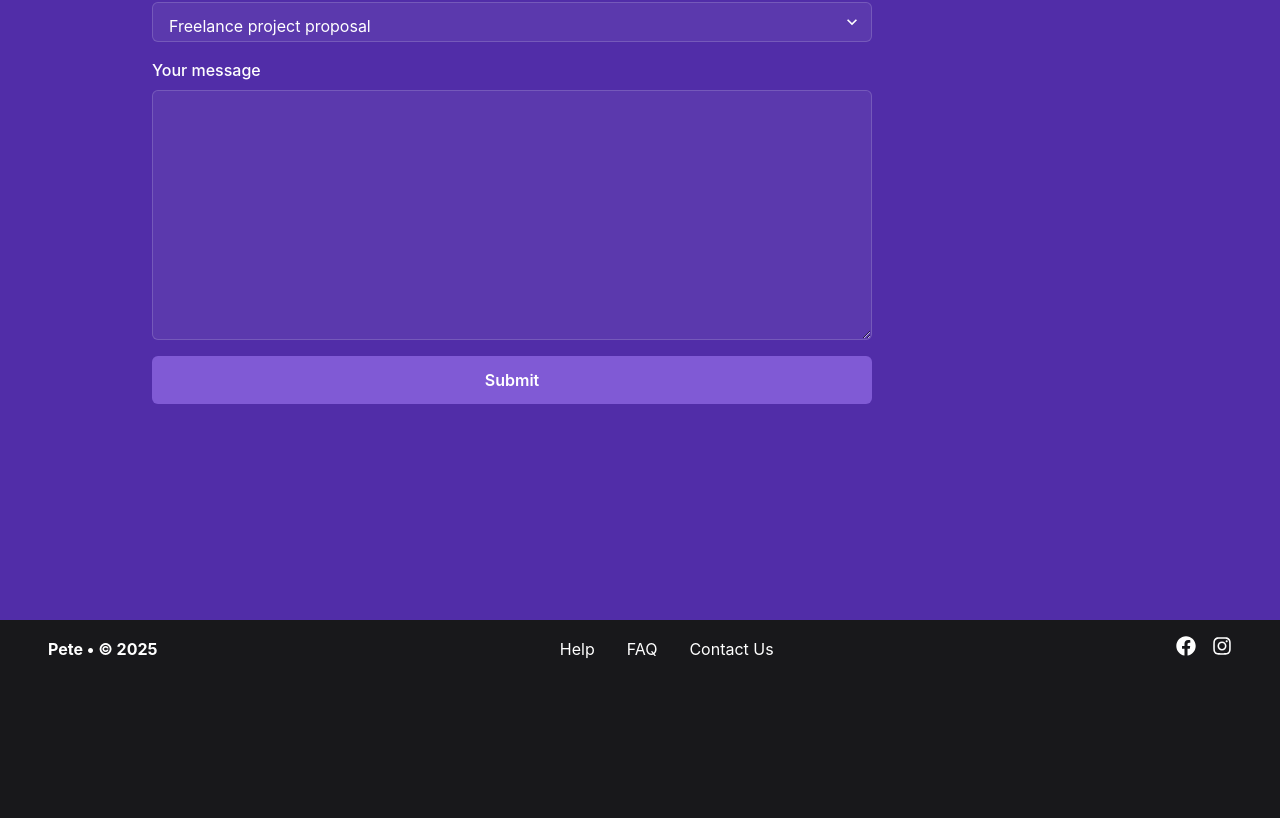
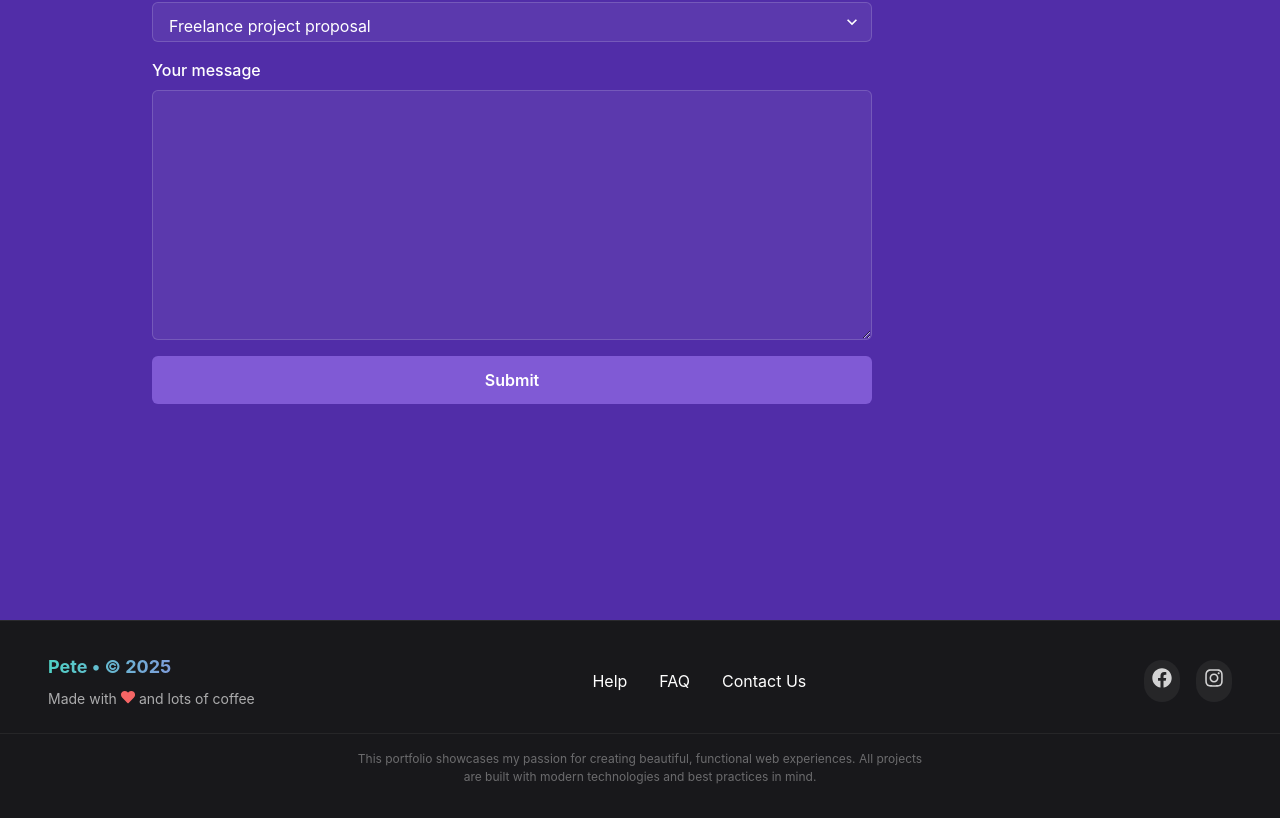
Before and after one commit to huzaifa-frontend/react-portfolio-practice, a React (Create React App) app: page / in a window 1280 px wide. Shown: the part 2320-3138 px from the top of the page. Before the commit the page ends 2998 px from the top, so only its background shows below. Built offline with nearby package versions, Linux system fonts and the light colour scheme.

Commit message:
Update Footer.js

```diff
--- a/src/components/Footer.js
+++ b/src/components/Footer.js
@@ -1,36 +1,217 @@
 import React from "react";
-import { Box, Flex, Text, HStack, Icon, Link } from "@chakra-ui/react";
-import { FaFacebook, FaInstagram } from "react-icons/fa";
+import {
+  Box,
+  Flex,
+  Text,
+  HStack,
+  Icon,
+  Link,
+  VStack,
+  useBreakpointValue,
+  Divider
+} from "@chakra-ui/react";
+import { motion } from "framer-motion";
+import { FaFacebook, FaInstagram, FaHeart } from "react-icons/fa";
+
+const MotionBox = motion(Box);
+const MotionFlex = motion(Flex);
 
 const Footer = () => {
+  const direction = useBreakpointValue({ base: "column", md: "row" });
+  const spacing = useBreakpointValue({ base: 4, md: 0 });
+  const textAlign = useBreakpointValue({ base: "center", md: "left" });
+
+  const containerVariants = {
+    hidden: { opacity: 0, y: 50 },
+    visible: {
+      opacity: 1,
+      y: 0,
+      transition: {
+        duration: 0.6,
+        staggerChildren: 0.1
+      }
+    }
+  };
+
+  const itemVariants = {
+    hidden: { opacity: 0, y: 20 },
+    visible: {
+      opacity: 1,
+      y: 0,
+      transition: {
+        duration: 0.4,
+        ease: "easeOut"
+      }
+    }
+  };
+
+  const socialIconVariants = {
+    hover: {
+      scale: 1.3,
+      rotate: 15,
+      transition: {
+        duration: 0.3,
+        ease: "easeOut"
+      }
+    }
+  };
+
+  const heartVariants = {
+    animate: {
+      scale: [1, 1.2, 1],
+      transition: {
+        duration: 1.5,
+        repeat: Infinity,
+        ease: "easeInOut"
+      }
+    }
+  };
+
   return (
-    <Box backgroundColor="#18181b" color="white" py={4}>
-      <Flex
+    <MotionBox
+      backgroundColor="#18181b"
+      color="white"
+      py={{ base: 6, md: 8 }}
+      borderTop="1px solid"
+      borderColor="whiteAlpha.200"
+      variants={containerVariants}
+      initial="hidden"
+      whileInView="visible"
+      viewport={{ once: true, amount: 0.3 }}
+    >
+      <MotionFlex
         margin="0 auto"
-        px={12}
+        px={{ base: 4, md: 12 }}
         maxWidth="1280px"
         alignItems="center"
         justifyContent="space-between"
+        flexDirection={direction}
+        gap={spacing}
+      >
+        <motion.div variants={itemVariants}>
+          <VStack spacing={2} align={textAlign}>
+            <Text
+              fontWeight="bold"
+              fontSize={{ base: "md", md: "lg" }}
+              bgGradient="linear(to-r, teal.300, purple.400)"
+              bgClip="text"
+            >
+              Pete • © {new Date().getFullYear()}
+            </Text>
+            <HStack spacing={1} fontSize="sm" color="whiteAlpha.700">
+              <Text>Made with</Text>
+              <motion.div variants={heartVariants} animate="animate">
+                <Icon as={FaHeart} color="red.400" />
+              </motion.div>
+              <Text>and lots of coffee</Text>
+            </HStack>
+          </VStack>
+        </motion.div>
+
+        {direction === "column" && <Divider borderColor="whiteAlpha.200" />}
+
+        <motion.div variants={itemVariants}>
+          <HStack
+            spacing={{ base: 6, md: 8 }}
             flexWrap="wrap"
+            justify="center"
           >
-        <Text fontWeight="bold">Pete • © {new Date().getFullYear()}</Text>
+            {[
+              { href: "/help", label: "Help" },
+              { href: "/faq", label: "FAQ" },
+              { href: "/contact", label: "Contact Us" }
+            ].map((link) => (
+              <motion.div
+                key={link.label}
+                whileHover={{ y: -2 }}
+                whileTap={{ scale: 0.95 }}
+              >
+                <Link
+                  href={link.href}
+                  fontSize={{ base: "sm", md: "md" }}
+                  position="relative"
+                  _after={{
+                    content: '""',
+                    position: "absolute",
+                    bottom: "-2px",
+                    left: 0,
+                    width: 0,
+                    height: "1px",
+                    bg: "teal.300",
+                    transition: "width 0.3s ease"
+                  }}
+                  _hover={{
+                    textDecoration: "none",
+                    color: "teal.300",
+                    _after: {
+                      width: "100%"
+                    }
+                  }}
+                  transition="color 0.2s ease"
+                >
+                  {link.label}
+                </Link>
 
-        <HStack spacing={8}>
-          <Link href="/help" _hover={{ textDecoration: "underline" }}>Help</Link>
-          <Link href="/faq" _hover={{ textDecoration: "underline" }}>FAQ</Link>
-          <Link href="/contact" _hover={{ textDecoration: "underline" }}>Contact Us</Link>
+              </motion.div>
+            ))}
           </HStack>
+        </motion.div>
 
+        {direction === "column" && <Divider borderColor="whiteAlpha.200" />}
+
+        <motion.div variants={itemVariants}>
           <HStack spacing={4}>
-          <Link href="https://facebook.com" isExternal>
-            <Icon as={FaFacebook} boxSize={5} />
+            {[
+              { icon: FaFacebook, href: "https://facebook.com", label: "Facebook" },
+              { icon: FaInstagram, href: "https://instagram.com", label: "Instagram" }
+            ].map((social) => (
+              <motion.div
+                key={social.label}
+                variants={socialIconVariants}
+                whileHover="hover"
+              >
+                <Link href={social.href} isExternal aria-label={social.label}>
+                  <Box
+                    p={2}
+                    borderRadius="full"
+                    bg="whiteAlpha.100"
+                    _hover={{
+                      bg: "whiteAlpha.200",
+                      transform: "translateY(-2px)",
+                    }}
+                    transition="all 0.3s ease"
+                  >
+                    <Icon
+                      as={social.icon}
+                      boxSize={{ base: 4, md: 5 }}
+                      color="whiteAlpha.800"
+                      _hover={{ color: "white" }}
+                    />
+                  </Box>
                 </Link>
-          <Link href="https://instagram.com" isExternal>
-            <Icon as={FaInstagram} boxSize={5} />
-          </Link>
+              </motion.div>
+            ))}
           </HStack>
-      </Flex>
+        </motion.div>
+      </MotionFlex>
+
+      {/* Bottom section with additional info */}
+      <motion.div variants={itemVariants}>
+        <Box mt={6} pt={4} borderTop="1px solid" borderColor="whiteAlpha.100">
+          <Text
+            textAlign="center"
+            fontSize="xs"
+            color="whiteAlpha.500"
+            maxWidth="600px"
+            mx="auto"
+            px={4}
+          >
+            This portfolio showcases my passion for creating beautiful, functional web experiences.
+            All projects are built with modern technologies and best practices in mind.
+          </Text>
         </Box>
+      </motion.div>
+    </MotionBox>
   );
 };
 
```
Lines whose indentation alone changed are shown as unchanged.
